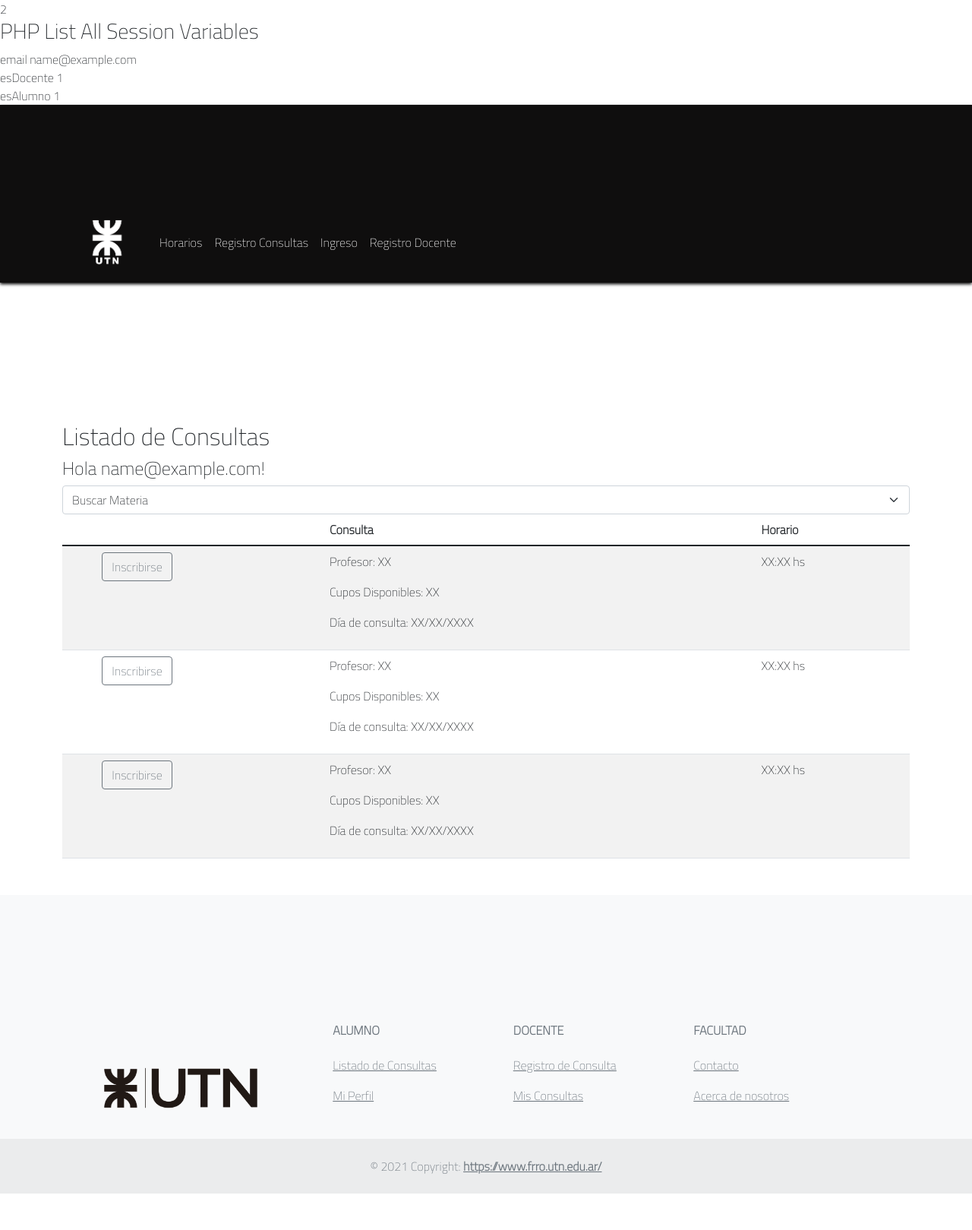
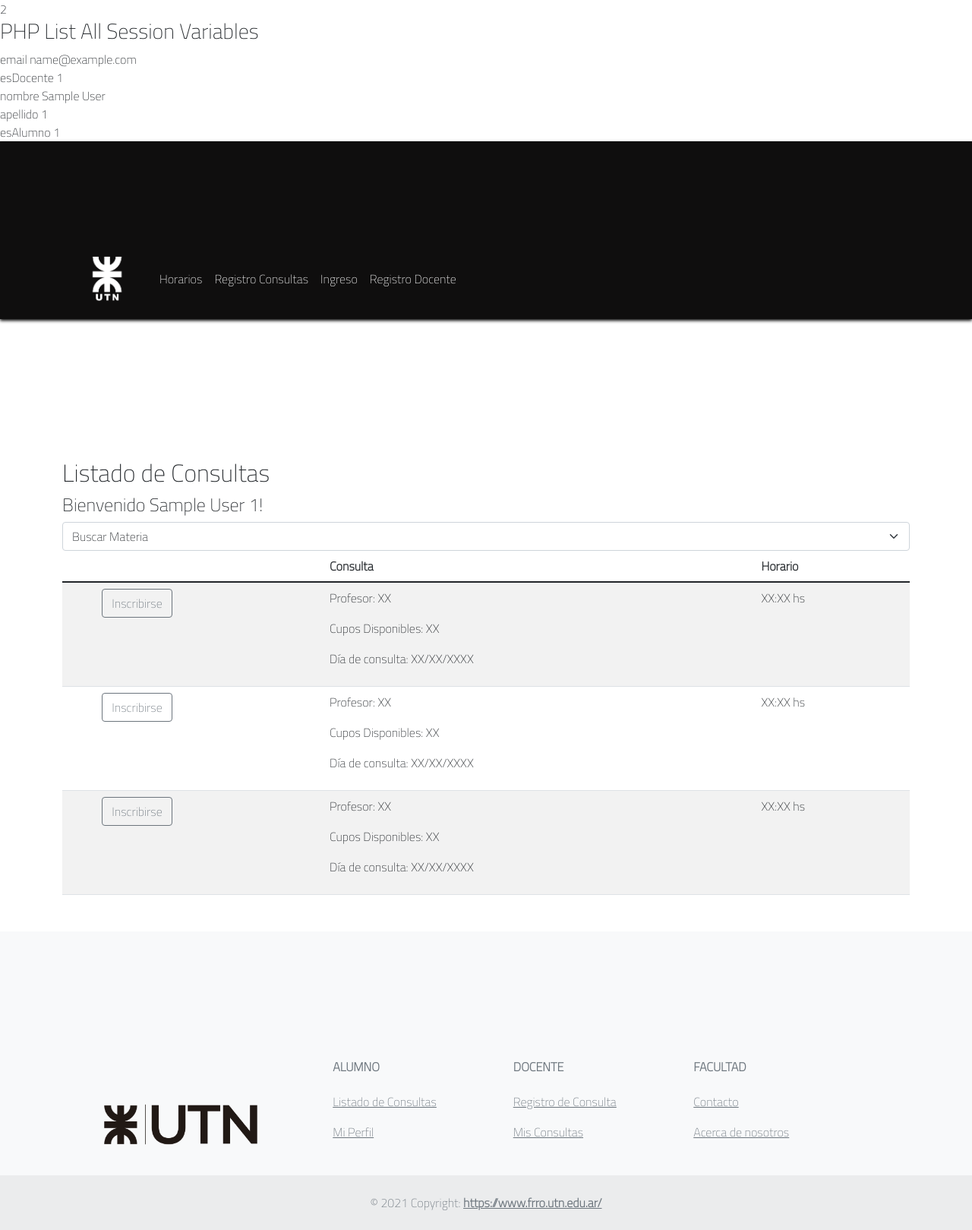
Before and after one commit to FrancoGaytan/TPIEntornosGraficos, a PHP site: page /listadoConsultas.php in a window 1280 px wide. Shown: the whole page at 76% size. Before the commit the page ends 1571 px from the top, so only its background shows below. Run offline with PHP 8.4, Linux system fonts and the light colour scheme; the visitor is signed in with stand-in values (Sample User, id 1).

Commit message:
Update listadoConsultas.php

```diff
--- a/ModuloAvisoDeConsultas/listadoConsultas.php
+++ b/ModuloAvisoDeConsultas/listadoConsultas.php
@@ -24,7 +24,7 @@
             <h2>Listado de Consultas</h2>
         </div>
         <div class="titulo">
-            <h4>Hola <?php echo $_SESSION['email'] ?>!</h4>
+            <h4>Bienvenido <?php echo $_SESSION['nombre']; echo ' '; echo $_SESSION['apellido'] ?>!</h4>
         </div>
         <select class="form-select" aria-label="Default select example">
             <option selected>Buscar Materia</option>
```
